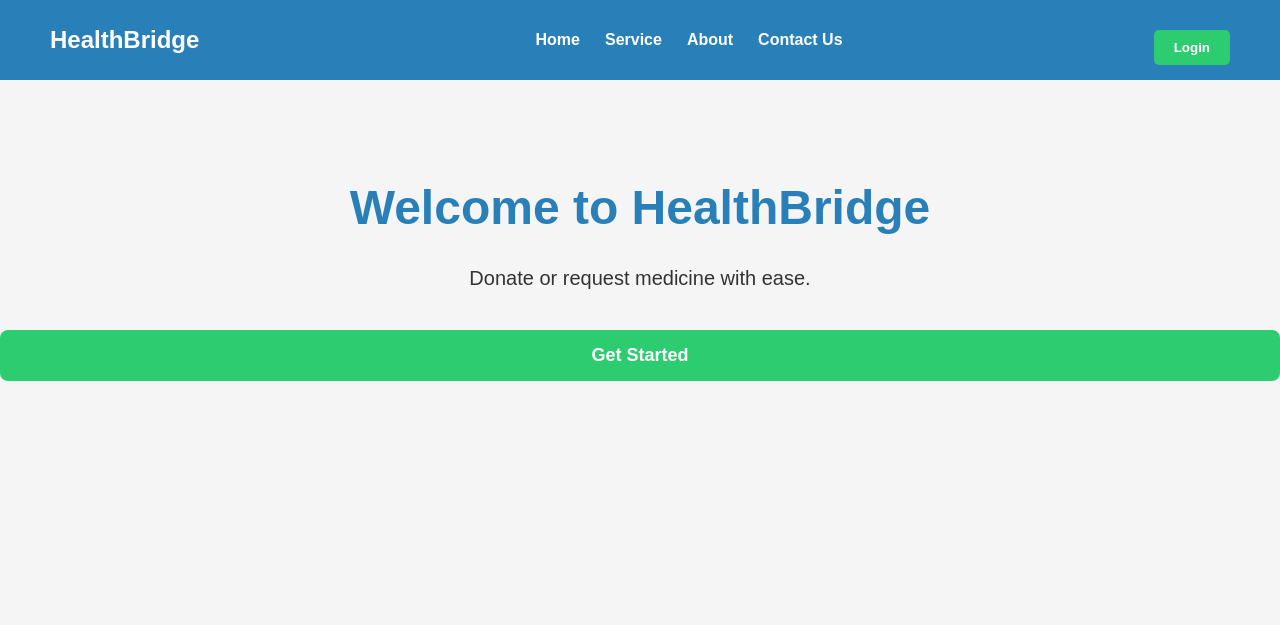
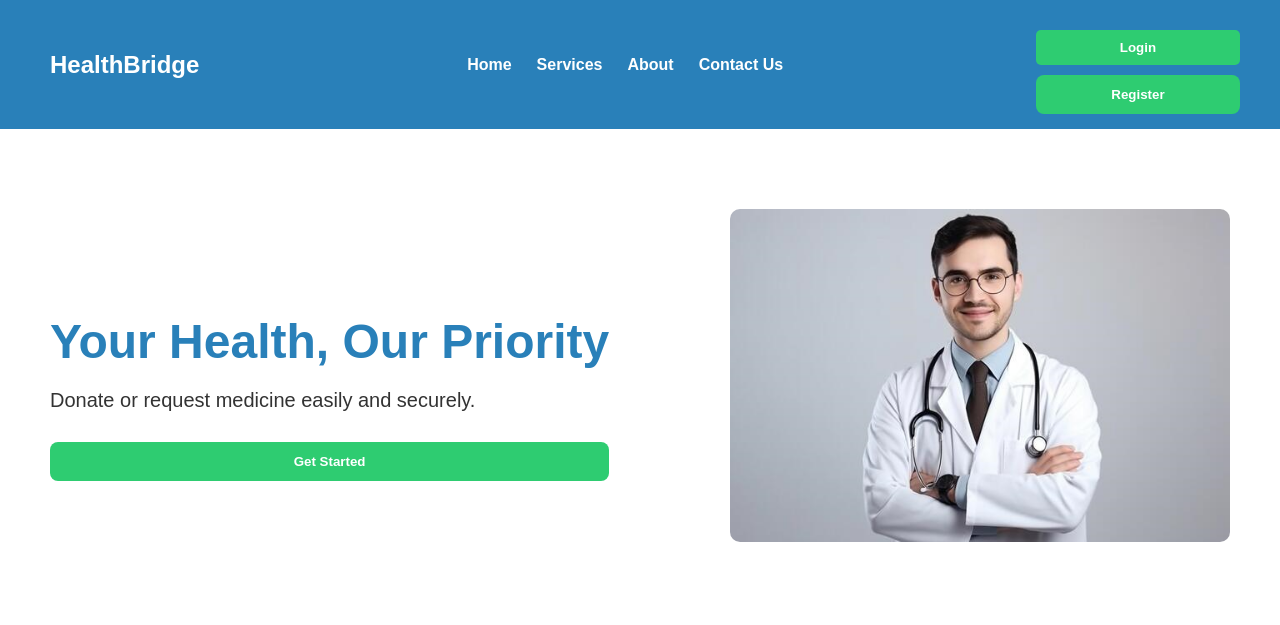
Before and after one commit to Caleeeeeeeeeb/HealthBridge, a Django app: page / in a window 1280 px wide. Shown: the top 625 px of the page. Run offline with Django 5.2, Linux system fonts and the light colour scheme.

Commit message:
Add home page, login/register, design, and doctor image

```diff
--- a/healthbridge_app/static/healthbridge_app/style.css
+++ b/healthbridge_app/static/healthbridge_app/style.css
@@ -1,4 +1,3 @@
-/* Brand Colors */
 :root {
     --emerald-green: #2ECC71;
     --deep-blue: #2980B9;
@@ -47,6 +46,10 @@ nav ul li a:hover {
     color: var(--emerald-green);
 }
 
+.nav-buttons button {
+    margin-left: 10px;
+}
+
 .login-btn {
     background-color: var(--emerald-green);
     color: white;
@@ -61,38 +64,53 @@ nav ul li a:hover {
     background-color: #27ae60;
 }
 
-/* Hero Section */
-.hero {
-    text-align: center;
-    margin-top: 100px;
+.cta-btn {
+    background-color: var(--emerald-green);
+    color: white;
+    border: none;
+    padding: 12px 25px;
+    cursor: pointer;
+    font-weight: bold;
+    border-radius: 8px;
+    margin-top: 10px;
 }
 
-.hero h1 {
-    font-size: 48px;
-    color: var(--deep-blue);
-}
-
-.hero p {
-    font-size: 20px;
-    color: #333;
-}
-
-.hero .cta-btn {
-    margin-top: 20px;
-    background-color: var(--emerald-green);
-    color: white;
-    padding: 15px 30px;
-    border: none;
-    cursor: pointer;
-    font-size: 18px;
-    border-radius: 8px;
-}
-
-.hero .cta-btn:hover {
+.cta-btn:hover {
     background-color: #27ae60;
 }
 
-/* Form Styles */
+/* Hero Section */
+.hero-section {
+    display: flex;
+    justify-content: space-between;
+    align-items: center;
+    padding: 80px 50px;
+    background-color: #ffffff;
+}
+
+.hero-text {
+    max-width: 50%;
+}
+
+.hero-text h1 {
+    font-size: 48px;
+    color: var(--deep-blue);
+    margin-bottom: 20px;
+}
+
+.hero-text p {
+    font-size: 20px;
+    color: #333;
+    margin-bottom: 20px;
+}
+
+.hero-image img {
+    max-width: 500px;
+    height: auto;
+    border-radius: 10px;
+}
+
+/* Form Styles (keep for login/register) */
 form {
     max-width: 400px;
     margin: 50px auto;
--- a/healthbridge_app/templates/healthbridge_app/home.html
+++ b/healthbridge_app/templates/healthbridge_app/home.html
@@ -12,18 +12,26 @@
         <div class="logo">HealthBridge</div>
         <ul>
             <li><a href="#">Home</a></li>
-            <li><a href="#">Service</a></li>
+            <li><a href="#">Services</a></li>
             <li><a href="#">About</a></li>
             <li><a href="#">Contact Us</a></li>
         </ul>
-        <a href="{% url 'login' %}"><button class="login-btn">Login</button></a>
+        <div class="nav-buttons">
+            <a href="{% url 'login' %}"><button class="login-btn">Login</button></a>
+            <a href="{% url 'register' %}"><button class="cta-btn">Register</button></a>
+        </div>
     </nav>
 
     <!-- Hero Section -->
-    <div class="hero">
-        <h1>Welcome to HealthBridge</h1>
-        <p>Donate or request medicine with ease.</p>
-        <a href="{% url 'register' %}"><button class="cta-btn">Get Started</button></a>
-    </div>
+    <section class="hero-section">
+        <div class="hero-text">
+            <h1>Your Health, Our Priority</h1>
+            <p>Donate or request medicine easily and securely.</p>
+            <a href="{% url 'register' %}"><button class="cta-btn">Get Started</button></a>
+        </div>
+        <div class="hero-image">
+            <img src="{% static 'healthbridge_app/doctor.png' %}" alt="Doctor Image">
+        </div>
+    </section>
 </body>
 </html>
```
Also changed, not shown: healthbridge_app/static/healthbridge_app/doctor.png (added).
